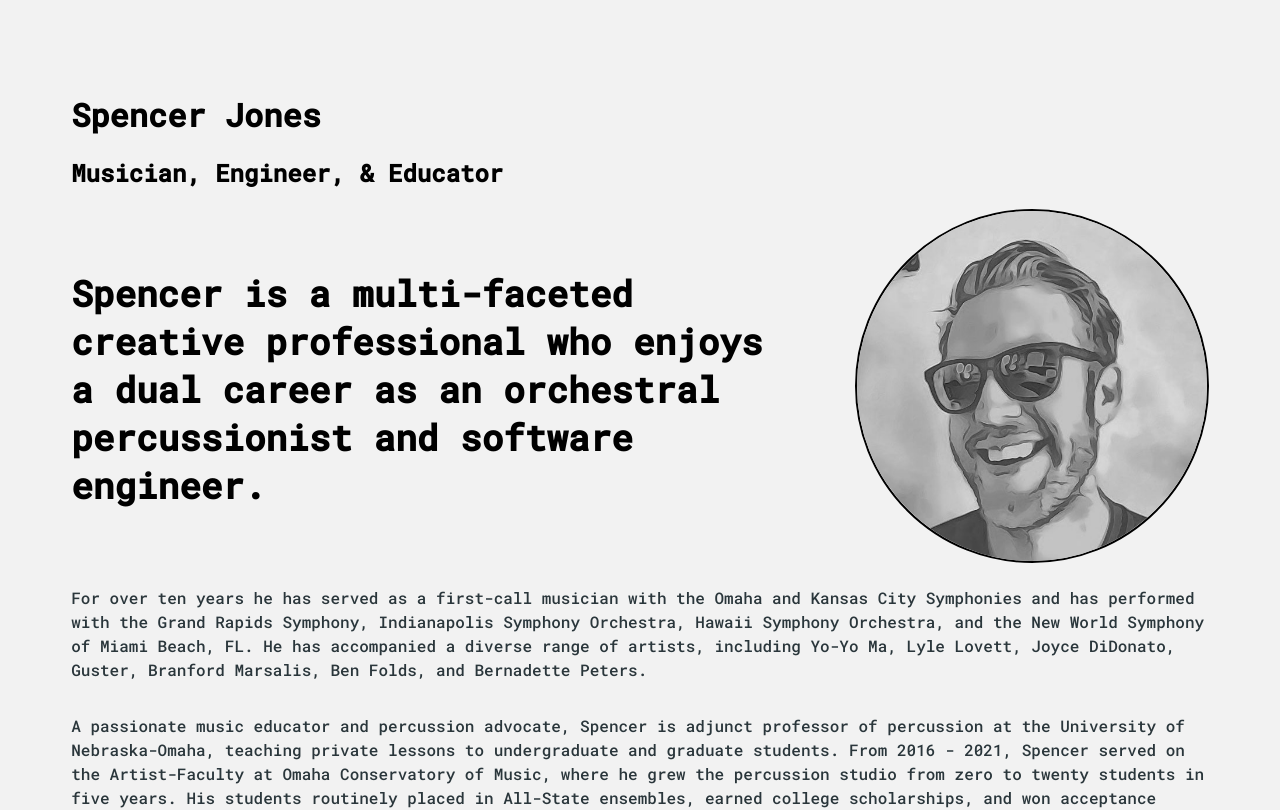
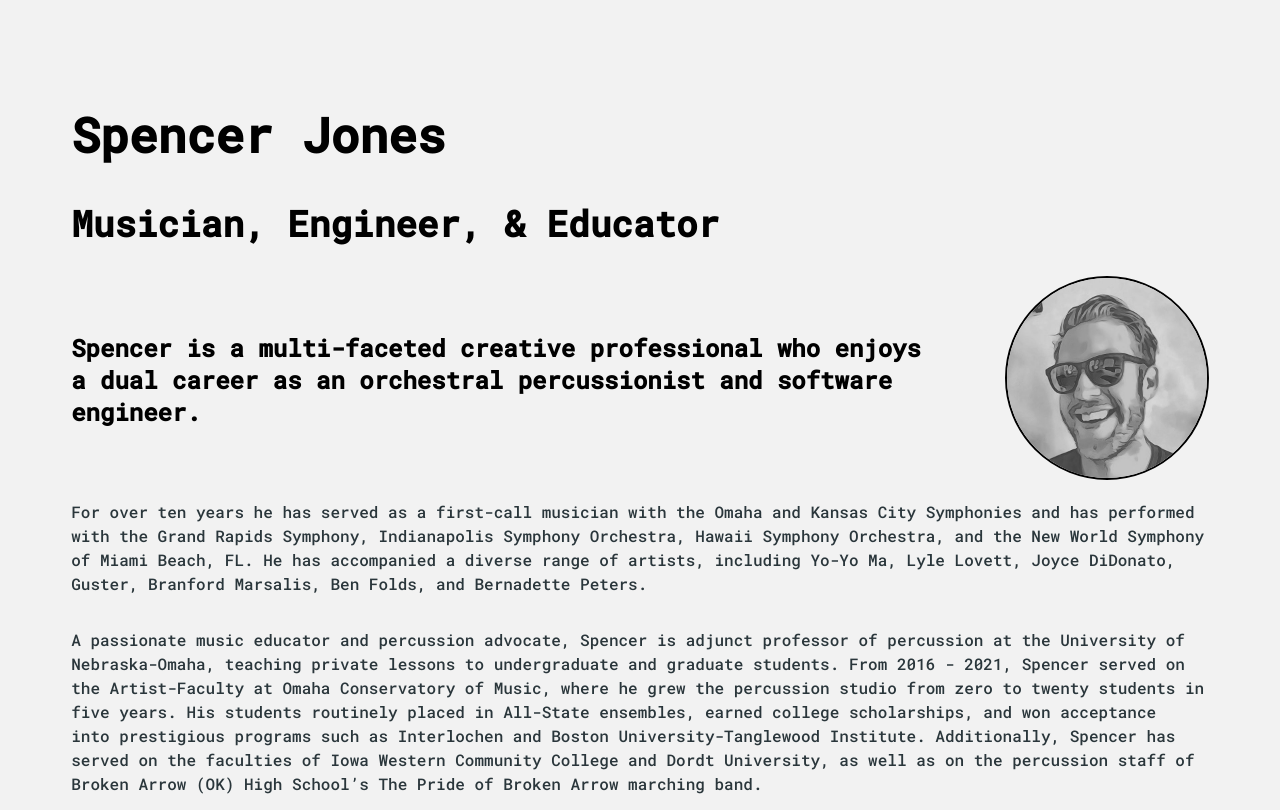
Before and after one commit to mitschlagel/mitschlagel.github.io, a React (Create React App) app: page / in a window 1280 px wide. Shown: the top 810 px of the page. Built offline with nearby package versions, Linux system fonts and the light colour scheme.

Commit message:
Change sizing

```diff
--- a/src/App.css
+++ b/src/App.css
@@ -18,6 +18,7 @@
 .header {
   font-weight: 900;
   font-family: 'Roboto Mono', sans-serif;
+  font-size: x-large;
 }
 
 h1 {
@@ -27,7 +28,7 @@ h1 {
 .headline {
   display: flex;
   align-items: center;
-  font-size: x-large;
+
   font-family: 'Roboto Mono', sans-serif;
   font-weight: 500;
 }
@@ -50,7 +51,7 @@ h1 {
 .rounded {
   border: 2px solid #000;
   border-radius: 50%;
-  width: 350px;
+  width: 200px;
 }
 
 .img_wrapper {
```
